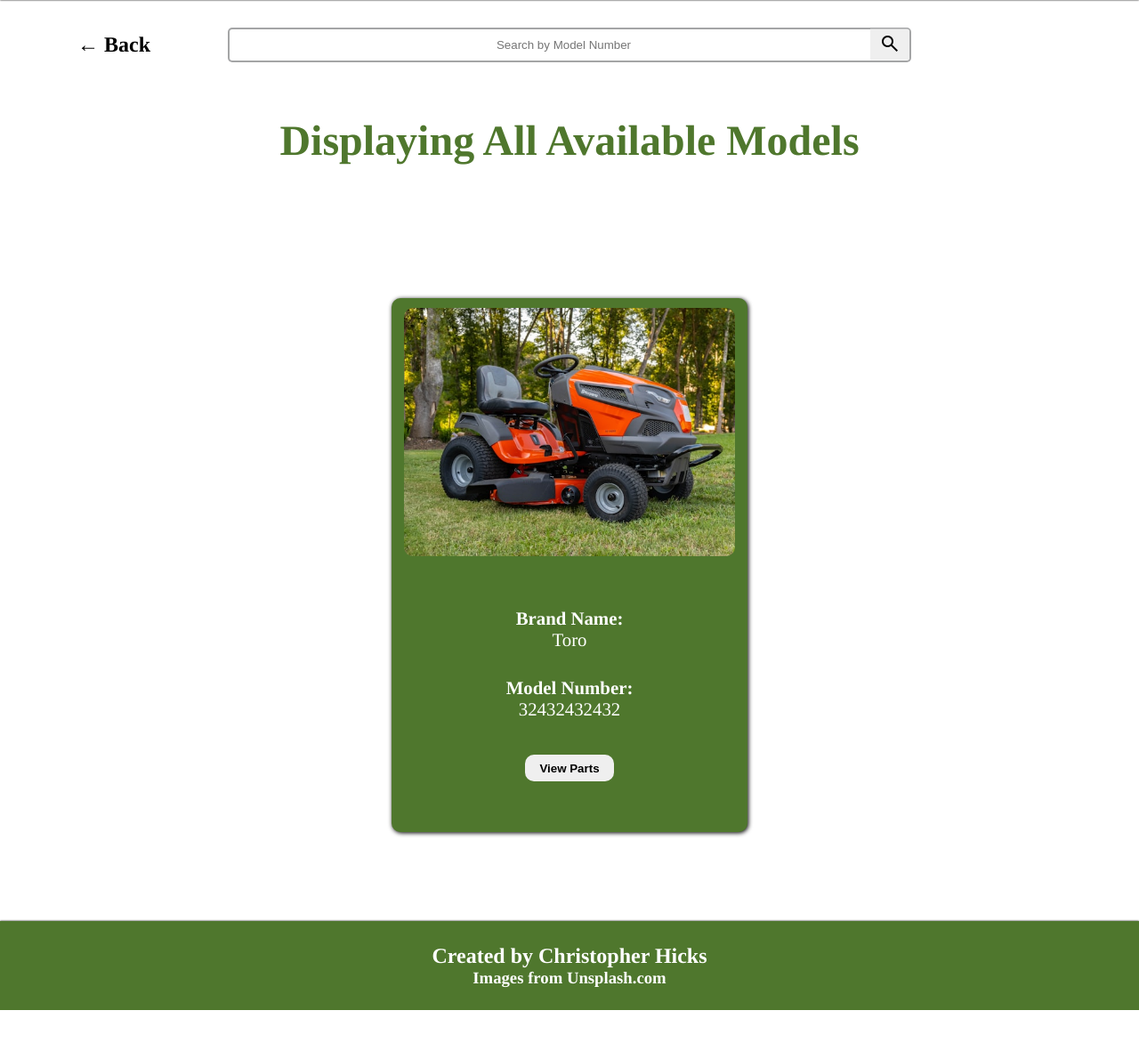
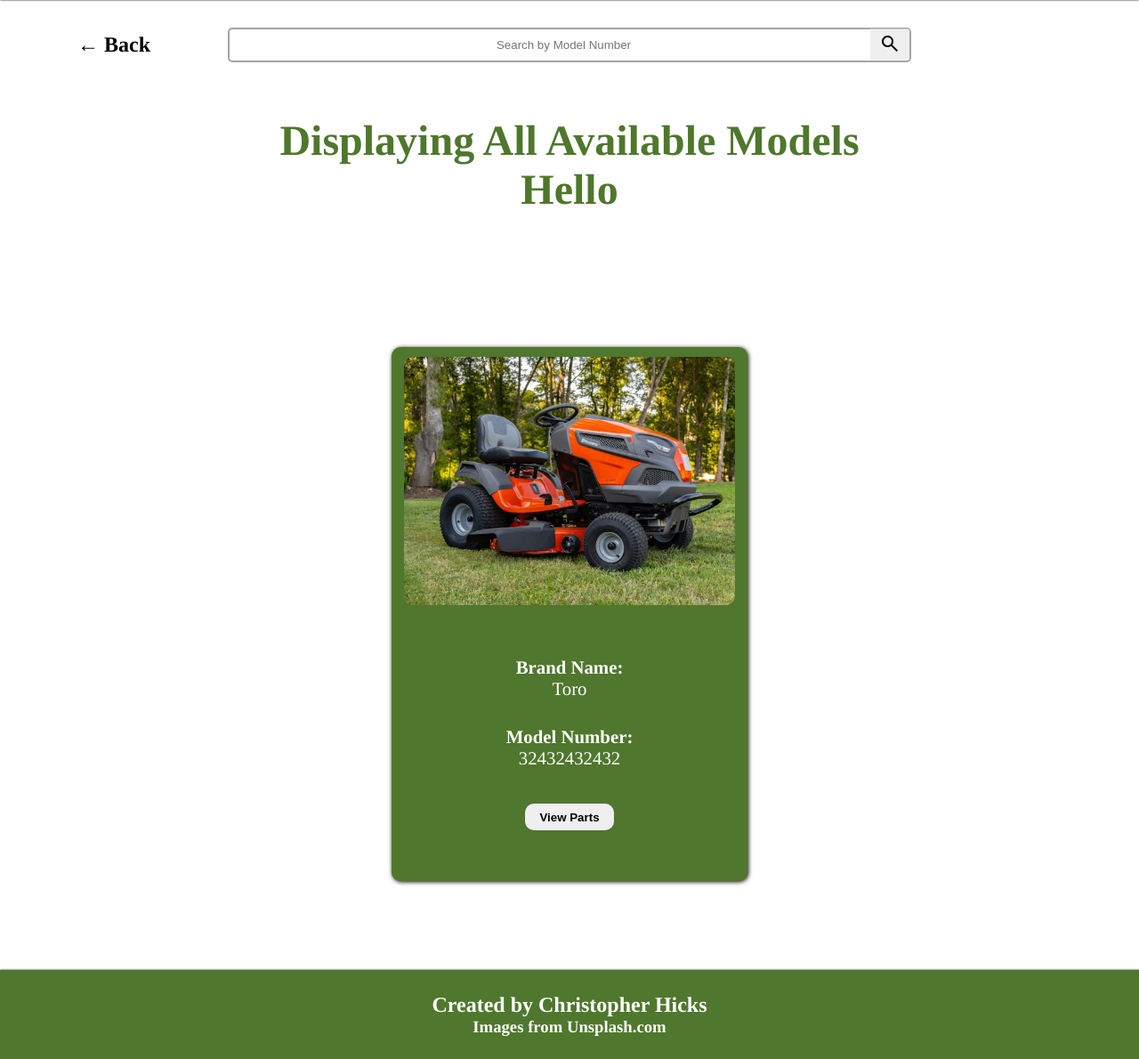
Before and after one commit to Christopher868/LushLawns, a Django app: page /all-models/ in a window 1280 px wide. Shown: the part 100-1290 px from the top of the page at 89% size. Before the commit the page ends 1235 px from the top, so only its background shows below. Run offline with Django 5.2, Linux system fonts and the light colour scheme; some web fonts are replaced.

Commit message:
test commit 1

```diff
--- a/webstore/templates/webstore/all-models.html
+++ b/webstore/templates/webstore/all-models.html
@@ -20,6 +20,7 @@
 
 <section class="all-models-header">
     <h2>Displaying All Available Models</h2>
+    <h2>Hello</h2>
 </section>
 
 <section class="models">
```
